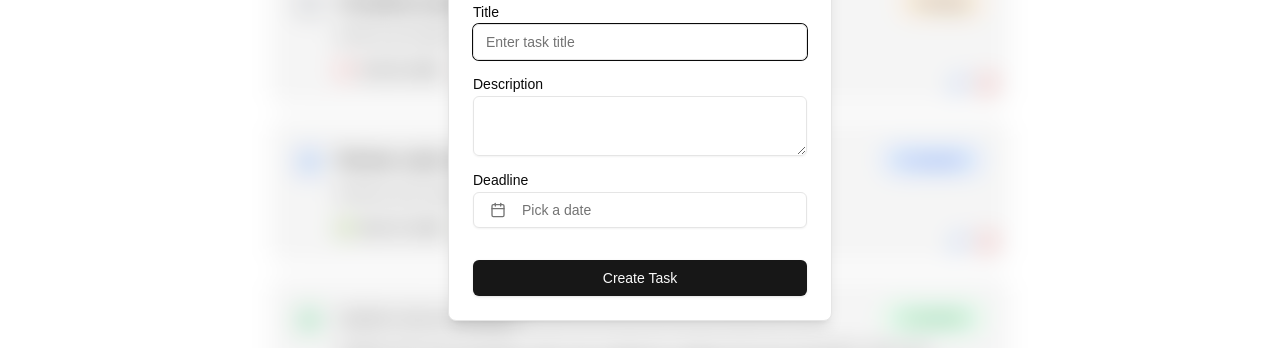
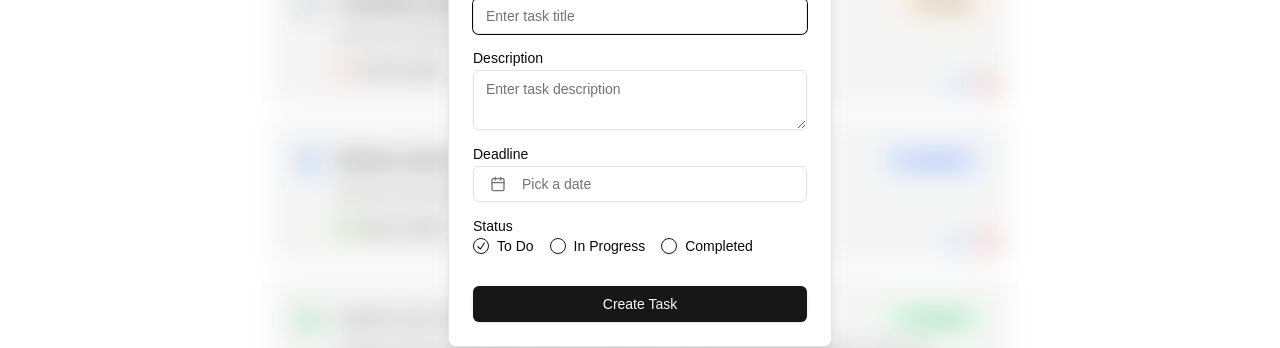
Before and after one commit to hyper-dot/taskmaster-client, a Next.js app: page /dashboard in a window 1280 px wide. Both pictures are taken after typing "Sample" into the empty fields and a click on the button "Add Task". Shown: the part 282-630 px from the top of the page. Built offline with nearby package versions, Linux system fonts and the light colour scheme; no server answers.

Commit message:
👌 IMPROVE: added status in task adding

```diff
--- a/package.json
+++ b/package.json
@@ -17,6 +17,7 @@
     "@radix-ui/react-icons": "^1.3.0",
     "@radix-ui/react-label": "^2.1.0",
     "@radix-ui/react-popover": "^1.1.2",
+    "@radix-ui/react-radio-group": "^1.2.1",
     "@radix-ui/react-select": "^2.1.2",
     "@radix-ui/react-slot": "^1.1.0",
     "@radix-ui/react-tooltip": "^1.1.3",
--- a/src/components/dashboard/AddTask.tsx
+++ b/src/components/dashboard/AddTask.tsx
@@ -12,7 +12,8 @@ import { Input } from "@/components/ui/input";
 import { Label } from "@/components/ui/label";
 import { CalendarIcon } from "lucide-react";
 import { DatePicker } from "./DatePicker";
-import { Textarea } from "../ui/textarea";
+import { Textarea } from "@/components/ui/textarea";
+import { RadioGroup, RadioGroupItem } from "@/components/ui/radio-group";
 
 const AddTaskDialog = () => {
   return (
@@ -45,11 +46,28 @@ const AddTaskDialog = () => {
             <Label htmlFor="description" className="text-right">
               Description
             </Label>
-            <Textarea />
+            <Textarea id="description" placeholder="Enter task description" />
           </div>
           <div>
             <Label className="text-right">Deadline</Label>
             <DatePicker />
+          </div>
+          <div>
+            <Label className="text-right">Status</Label>
+            <RadioGroup defaultValue="todo" className="flex gap-4">
+              <div className="flex items-center space-x-2">
+                <RadioGroupItem value="todo" id="todo" />
+                <Label htmlFor="todo">To Do</Label>
+              </div>
+              <div className="flex items-center space-x-2">
+                <RadioGroupItem value="inprogress" id="inprogress" />
+                <Label htmlFor="inprogress">In Progress</Label>
+              </div>
+              <div className="flex items-center space-x-2">
+                <RadioGroupItem value="completed" id="completed" />
+                <Label htmlFor="completed">Completed</Label>
+              </div>
+            </RadioGroup>
           </div>
         </div>
         <DialogFooter>
--- /dev/null
+++ b/src/components/ui/radio-group.tsx
@@ -0,0 +1,44 @@
+"use client"
+
+import * as React from "react"
+import { CheckIcon } from "@radix-ui/react-icons"
+import * as RadioGroupPrimitive from "@radix-ui/react-radio-group"
+
+import { cn } from "@/lib/utils"
+
+const RadioGroup = React.forwardRef<
+  React.ElementRef<typeof RadioGroupPrimitive.Root>,
+  React.ComponentPropsWithoutRef<typeof RadioGroupPrimitive.Root>
+>(({ className, ...props }, ref) => {
+  return (
+    <RadioGroupPrimitive.Root
+      className={cn("grid gap-2", className)}
+      {...props}
+      ref={ref}
+    />
+  )
+})
+RadioGroup.displayName = RadioGroupPrimitive.Root.displayName
+
+const RadioGroupItem = React.forwardRef<
+  React.ElementRef<typeof RadioGroupPrimitive.Item>,
+  React.ComponentPropsWithoutRef<typeof RadioGroupPrimitive.Item>
+>(({ className, ...props }, ref) => {
+  return (
+    <RadioGroupPrimitive.Item
+      ref={ref}
+      className={cn(
+        "aspect-square h-4 w-4 rounded-full border border-primary text-primary shadow focus:outline-none focus-visible:ring-1 focus-visible:ring-ring disabled:cursor-not-allowed disabled:opacity-50",
+        className
+      )}
+      {...props}
+    >
+      <RadioGroupPrimitive.Indicator className="flex items-center justify-center">
+        <CheckIcon className="h-3.5 w-3.5 fill-primary" />
+      </RadioGroupPrimitive.Indicator>
+    </RadioGroupPrimitive.Item>
+  )
+})
+RadioGroupItem.displayName = RadioGroupPrimitive.Item.displayName
+
+export { RadioGroup, RadioGroupItem }
```
Also changed, not shown: 1 other file (tests, documents, lock files or other folders).
